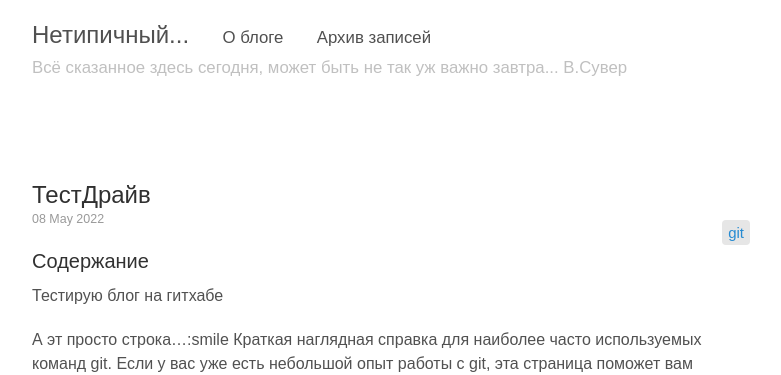
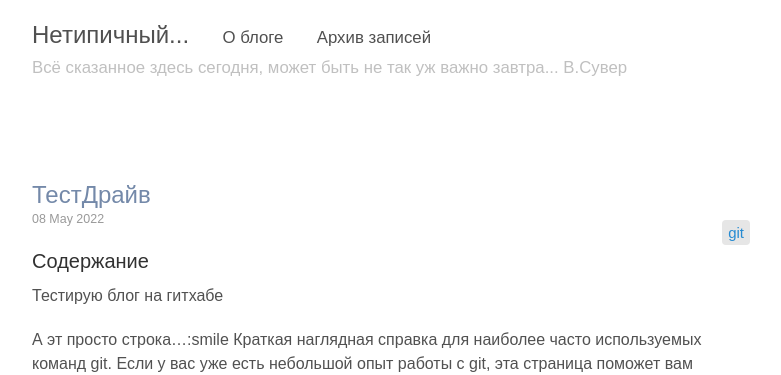
Before and after one commit to suvernet/suver, a Jekyll site: the page built from _posts/2022-05-08-testdrive.md, in a window 1280 px wide. Shown: the top 375 px of the page, without its empty margins (248-1029 px from the left). Built offline with Jekyll 4.4.1, drawn with Linux system fonts in a browser that asks for light colours; nearby versions of some CDN libraries.

Commit message:
Update style.css

```diff
--- a/public/css/style.css
+++ b/public/css/style.css
@@ -78,9 +78,7 @@ h1 {
     font-size: 1.2rem;
     font-weight: 300;
 }
-h1.post-title a {
-    color: #7489a9;
-}
+
 h2 {
   margin-top: 1rem;
   font-size: 1rem;
@@ -331,7 +329,7 @@ h3.masthead-title {
 .page-title,
 .post-title,
 .post-title a {
-  color: #303030;
+  color: #7489a9;
 }
 .page-title,
 .post-title {
```
